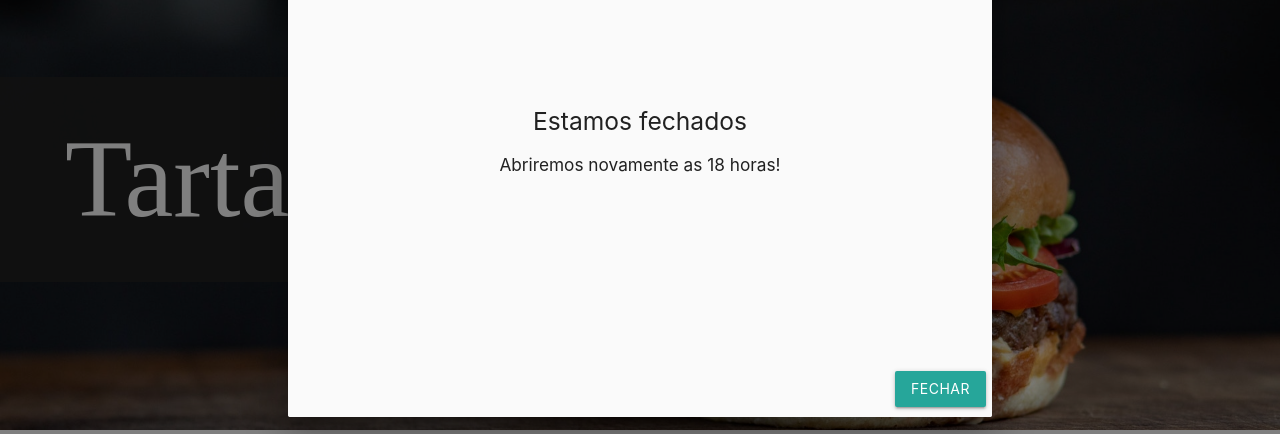
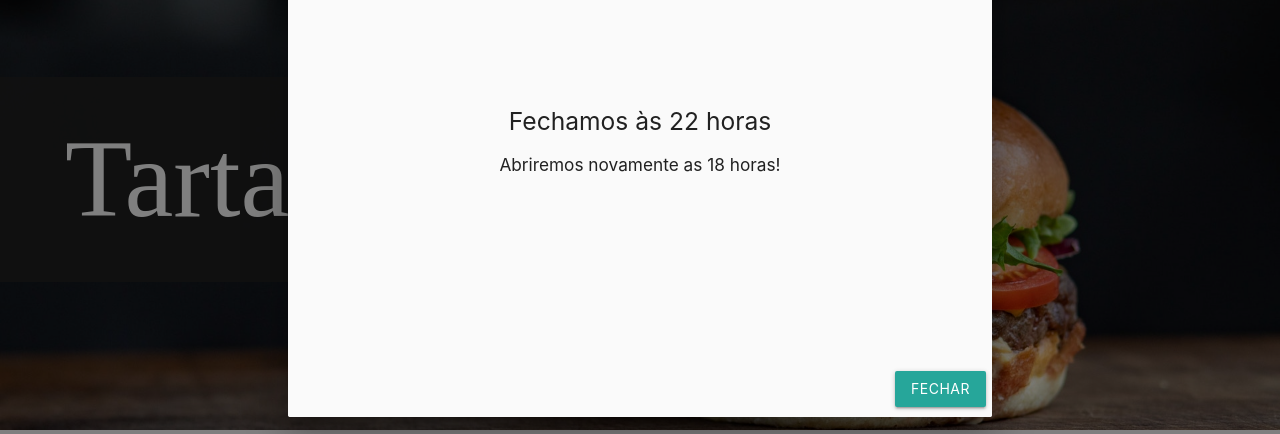
Before and after one commit to BarneydoAcre/ascend-cardapio, a Django app: page / in a window 1280 px wide, after a click on "shopping_basket". Shown: the part 167-601 px from the top of the page. Run offline with Django 3.2, Linux system fonts and the light colour scheme; data comes from the database, SQL or seed files in the repository; both versions use the stored data as it was after the commit.

Commit message:
ajustando time zone

```diff
--- a/app/templates/home/index.html
+++ b/app/templates/home/index.html
@@ -74,7 +74,7 @@
     {% if time.tm_hour <= g.abertura or time.tm_hour >= g.fechamento %}
     <div class="modal-content">
       <div style="height: 400px; display: flex; justify-content: center; align-items: center; flex-direction: column;">
-        <h5>Estamos fechados</h5>
+        <h5>Fechamos às {{ g.fechamento }} horas</h5>
         <h6>Abriremos novamente as {{ g.abertura }} horas!</h6>
       </div>
     </div>
@@ -154,7 +154,7 @@
     {% if time.tm_hour <= g.abertura or time.tm_hour >= g.fechamento %}
     <div class="modal-content">
       <div style="height: 400px; display: flex; justify-content: center; align-items: center; flex-direction: column;">
-        <h5>Estamos fechados</h5>
+        <h5>Fechamos às {{ g.fechamento }} horas</h5>
         <h6>Abriremos novamente as {{ g.abertura }} horas!</h6>
       </div>
     </div>
```
Also changed, not shown: cardapio/db.sqlite3.
